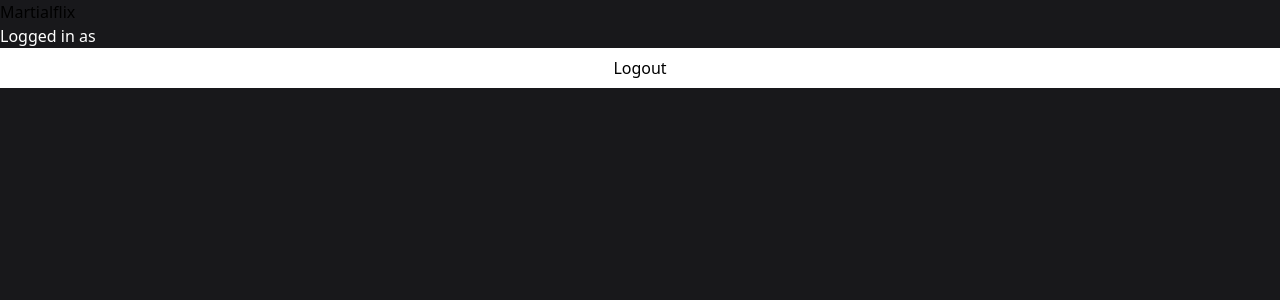
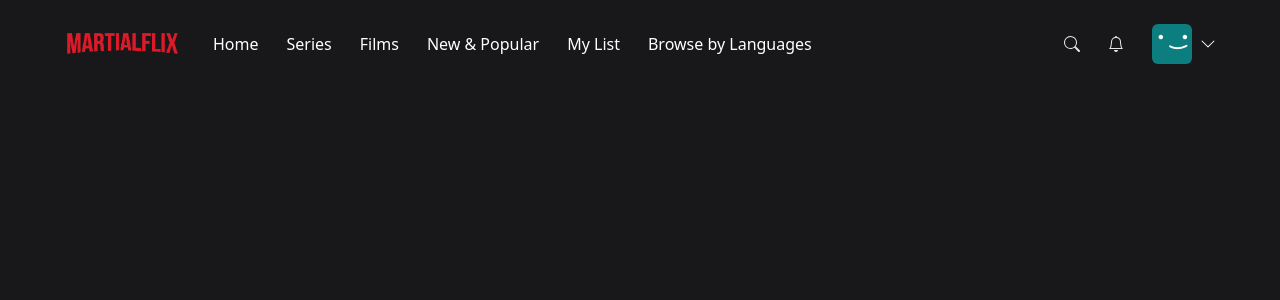
Before and after one commit to marialuizaleitao/martialflix-streaming, a Next.js app: page / in a window 1280 px wide. Shown: the top 300 px of the page. Built offline with nearby package versions, Linux system fonts and the light colour scheme; no server answers; the database is empty; sample sign-in values are in the browser's storage.

Commit message:
Navbar component

```diff
--- /dev/null
+++ b/components/AccountMenu.tsx
@@ -0,0 +1,31 @@
+import React from "react";
+import { signOut } from "next-auth/react";
+
+interface AccountMenuProps {
+    visible?: boolean;
+}
+
+const AccountMenu: React.FC<AccountMenuProps> = ({ visible }) => {
+    if (!visible) {
+        return null;
+    }
+
+    return (
+        <div className="bg-black w-56 absolute top-14 right-0 py-5 flex-col border-2 border-gray-800 flex">
+            <div className="flex flex-col gap-3">
+                <div className="px-3 group/item flex flex-row gap-3 items-center w-full">
+                    <img className="w-8 rounded-md" src="/images/default-avatar.png" alt="Profile picture" />
+                    <p className="text-white text-sm group-hover/item:underline">
+                        Username
+                    </p>
+                </div>
+                <hr className="bg-gray-600 border-0 h-px my-4" />
+                <div onClick={() => signOut()} className="px-3 text-center text-white text-sm hover:underline">
+                    Sign out
+                </div>
+            </div>
+        </div>
+    )
+};
+
+export default AccountMenu;
--- /dev/null
+++ b/components/MobileMenu.tsx
@@ -0,0 +1,26 @@
+import React from "react";
+
+interface MobileMenuProps {
+    visible?: boolean;
+}
+
+const MobileMenu: React.FC<MobileMenuProps> = ({ visible }) => {
+    if (!visible) {
+        return null;
+    }
+
+    return (
+        <div className="bg-black w-56 absolute top-8 left-0 py-5 flex-col border-2 border-gray-800 flex">
+            <div className="flex flex-col gap-4">
+                <div className="px-3 text-center text-white hover:underline">Home</div>
+                <div className="px-3 text-center text-white hover:underline">Series</div>
+                <div className="px-3 text-center text-white hover:underline">Films</div>
+                <div className="px-3 text-center text-white hover:underline">New & Popular</div>
+                <div className="px-3 text-center text-white hover:underline">My List</div>
+                <div className="px-3 text-center text-white hover:underline">Browse by Languages</div>
+            </div>
+        </div>
+    )
+};
+
+export default MobileMenu;
--- /dev/null
+++ b/components/Navbar.tsx
@@ -0,0 +1,92 @@
+import { useCallback, useEffect, useState } from "react";
+import MobileMenu from "./MobileMenu";
+import NavbarItem from "./NavbarItem";
+
+import { BsChevronDown, BsSearch, BsBell } from "react-icons/bs";
+import AccountMenu from "./AccountMenu";
+
+const TOP_OFFSET = 66;
+
+const Navbar = () => {
+    const [showMobileMenu, setShowMobileMenu] = useState(false);
+    const [showAccountMenu, setShowAccountMenu] = useState(false);
+    const [showBackground, setShowBackground] = useState(false);
+
+    useEffect(() => {
+        const handleScroll = () => {
+            if (window.scrollY >= TOP_OFFSET) {
+                setShowBackground(true);
+            } else {
+                setShowBackground(false);
+            }
+        }
+
+        window.addEventListener('scroll', handleScroll);
+
+        return () => {
+            window.removeEventListener('scroll', handleScroll);
+        }
+    }, []);
+
+    const toggleMobileMenu = useCallback(() => {
+        setShowMobileMenu((current) => !current);
+    }, []);
+
+    const toggleAccountMenu = useCallback(() => {
+        setShowAccountMenu((current) => !current);
+    }, []);
+
+    return (
+        <nav className="w-full fixed z-40">
+            <div
+                className={`
+                 px-4
+                 md:px-16
+                 py-6
+                 flex
+                 flex-row
+                 items-center
+                 transition
+                 duration-500
+                 ${showBackground ? 'bg-zinc-900 bg-opacity-90' : ''}
+                 `}>
+                <img className="h-4 lg:h-7" src="/images/logo.png" alt="Logo" />
+                <div className="
+                 flex-row
+                 ml-8
+                 gap-7
+                 hidden
+                 lg:flex">
+                    <NavbarItem label="Home" />
+                    <NavbarItem label="Series" />
+                    <NavbarItem label="Films" />
+                    <NavbarItem label="New & Popular" />
+                    <NavbarItem label="My List" />
+                    <NavbarItem label="Browse by Languages" />
+                </div>
+                <div onClick={toggleMobileMenu} className="lg:hidden flex flex-row items-center gap-2 ml-8 cursor-pointer relative">
+                    <p className="text-white text-sm">Browse</p>
+                    <BsChevronDown className={`text-white transition ${showMobileMenu ? 'rotate-180' : 'rotate-0'}`} />
+                    <MobileMenu visible={showMobileMenu} />
+                </div>
+                <div className="flex flex-row ml-auto gap-7 items-center">
+                    <div className="text-gray-200 hover:text-gray-300 cursor-pointer transition">
+                        <BsSearch />
+                    </div>
+                    <div className="text-gray-200 hover:text-gray-300 cursor-pointer transition">
+                        <BsBell />
+                    </div>
+                    <div onClick={toggleAccountMenu} className="flex flex-row items-center gap-2 cursor-pointer relative">
+                        <div className="w-6 h-6 lg:w-10 lg:h-10 rounded-md overflow-hidden">
+                            <img src="/images/default-avatar.png" alt="Profile Picture" />
+                        </div>
+                        <BsChevronDown className={`text-white transition ${showAccountMenu ? 'rotate-180' : 'rotate-0'}`} />
+                        <AccountMenu visible={showAccountMenu} />
+                    </div>
+                </div>
+            </div>
+        </nav>
+    )
+};
+
+export default Navbar;
--- /dev/null
+++ b/components/NavbarItem.tsx
@@ -0,0 +1,15 @@
+import React from "react";
+
+interface NavbarItemProps {
+    label: string;
+}
+
+const NavbarItem: React.FC<NavbarItemProps> = ({ label }) => {
+    return (
+        <div className="text-white cursor-pointer hover:text-gray-300 transition">
+            {label}
+        </div>
+    )
+}
+
+export default NavbarItem;
--- a/pages/index.tsx
+++ b/pages/index.tsx
@@ -1,3 +1,4 @@
+import Navbar from "@/components/Navbar";
 import useCurrentUser from "@/hooks/useCurrentUser";
 import { NextPageContext } from "next";
 import { getSession, signOut } from "next-auth/react";
@@ -24,9 +25,7 @@
 
   return (
     <>
-      <h1>Martialflix</h1>
-      <p className="text-white">Logged in as {user?.name} </p>
-      <button className="h-10 w-full bg-white" onClick={() => signOut()}>Logout</button>
+      <Navbar />
     </>
   );
 }
```
